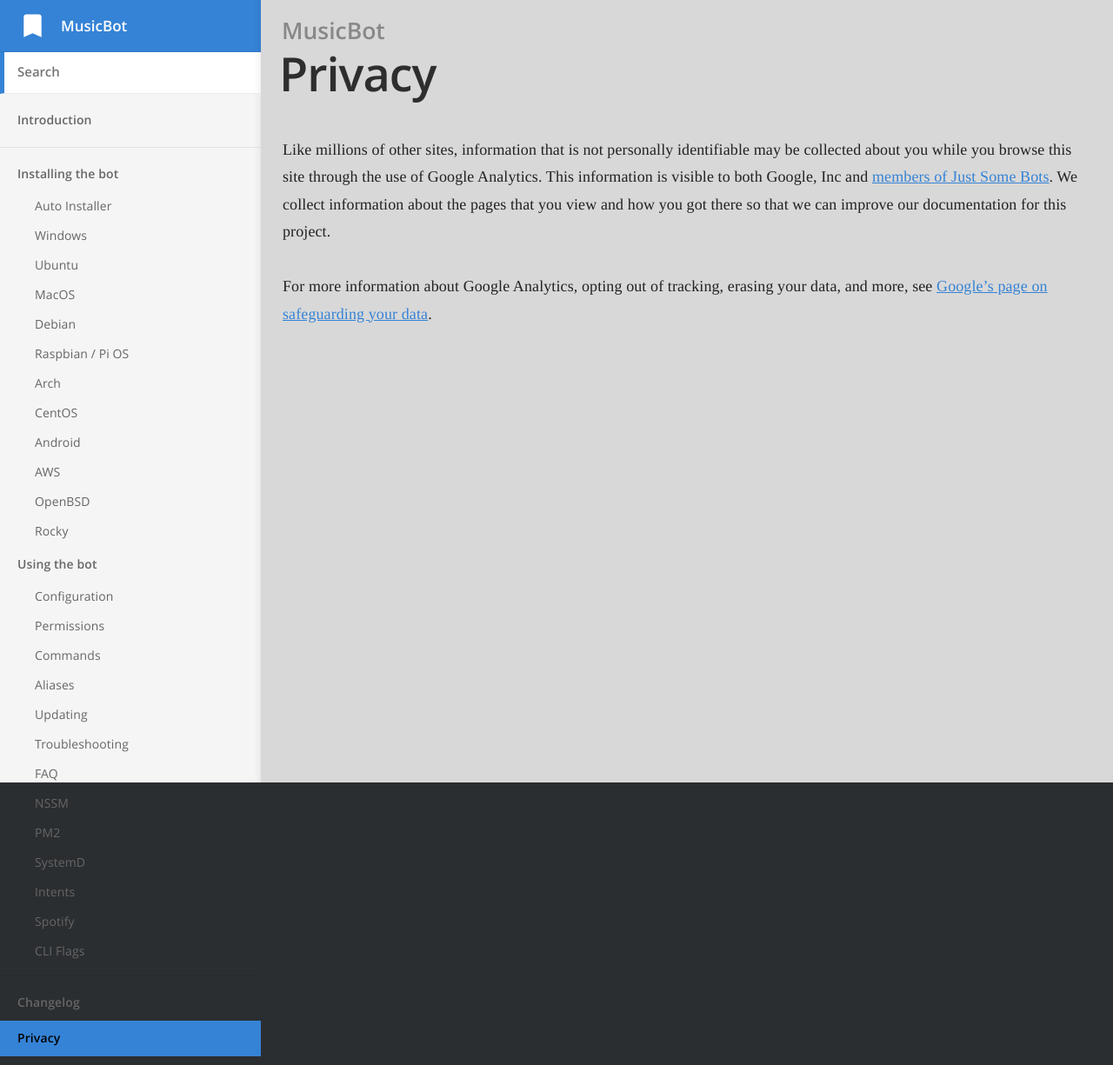
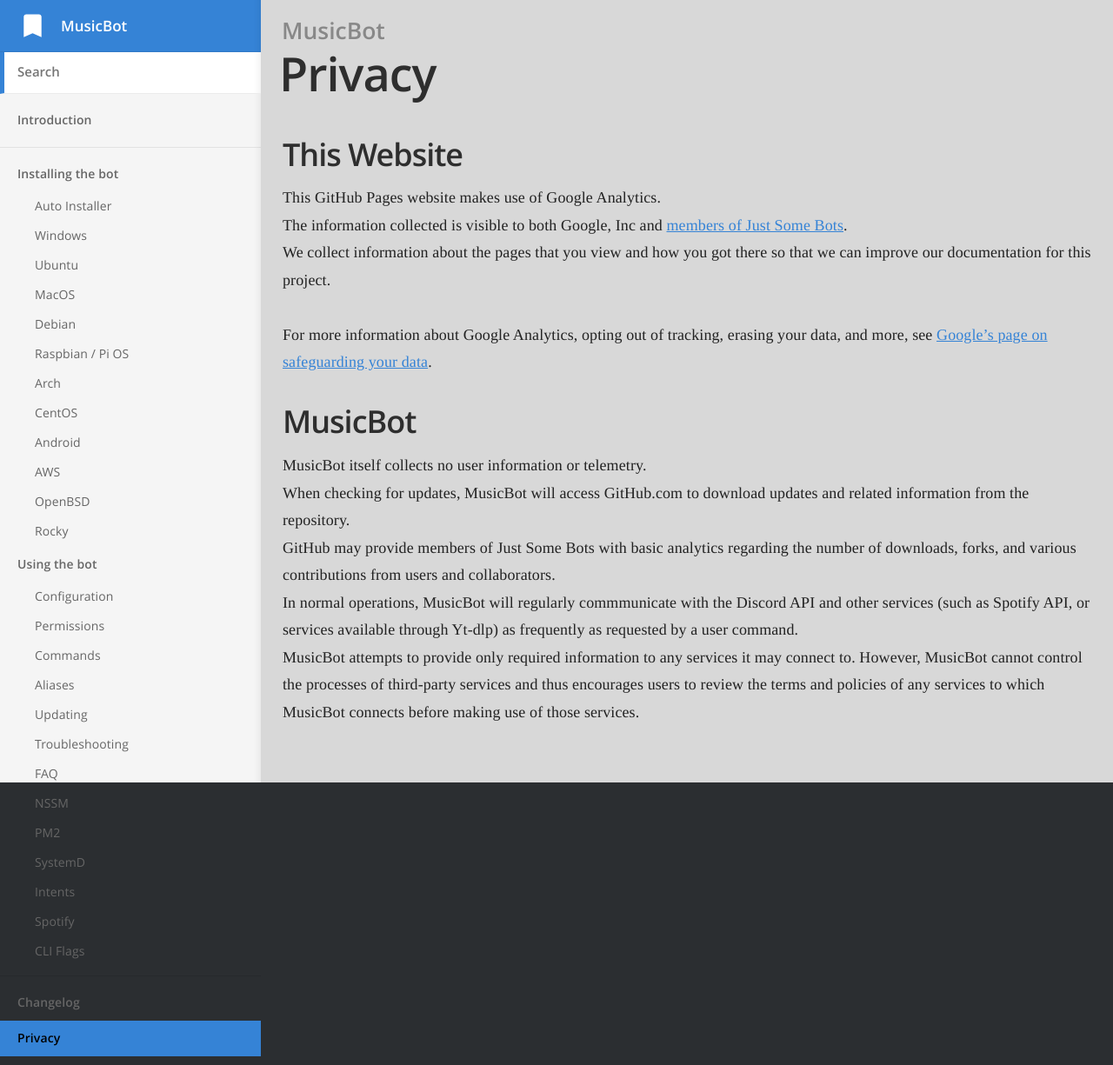
Before and after one commit to Just-Some-Bots/MusicBot, a Jekyll site: the page built from privacy.md, in a window 1280 px wide. Shown: the whole page at 87% size. Built offline with Jekyll 4.4.1, drawn with Linux system fonts in a browser that asks for light colours.

Commit message:
Update privacy to add sections for Pages and MusicBot itself.

```diff
--- a/privacy.md
+++ b/privacy.md
@@ -2,6 +2,19 @@
 title: Privacy
 ---
 
-Like millions of other sites, information that is not personally identifiable may be collected about you while you browse this site through the use of Google Analytics. This information is visible to both Google, Inc and [members of Just Some Bots](https://github.com/orgs/Just-Some-Bots/people). We collect information about the pages that you view and how you got there so that we can improve our documentation for this project.
+## This Website
+
+This GitHub Pages website makes use of Google Analytics.
+The information collected is visible to both Google, Inc and [members of Just Some Bots](https://github.com/orgs/Just-Some-Bots/people).
+We collect information about the pages that you view and how you got there so that we can improve our documentation for this project.
 
 For more information about Google Analytics, opting out of tracking, erasing your data, and more, see [Google's page on safeguarding your data](https://support.google.com/analytics/answer/6004245).
+
+## MusicBot
+
+MusicBot itself collects no user information or telemetry.
+When checking for updates, MusicBot will access GitHub.com to download updates and related information from the repository.
+GitHub may provide members of Just Some Bots with basic analytics regarding the number of downloads, forks, and various contributions from users and collaborators.
+In normal operations, MusicBot will regularly commmunicate with the Discord API and other services (such as Spotify API, or services available through Yt-dlp) as frequently as requested by a user command.
+MusicBot attempts to provide only required information to any services it may connect to.
+However, MusicBot cannot control the processes of third-party services and thus encourages users to review the terms and policies of any services to which MusicBot connects before making use of those services.
```
